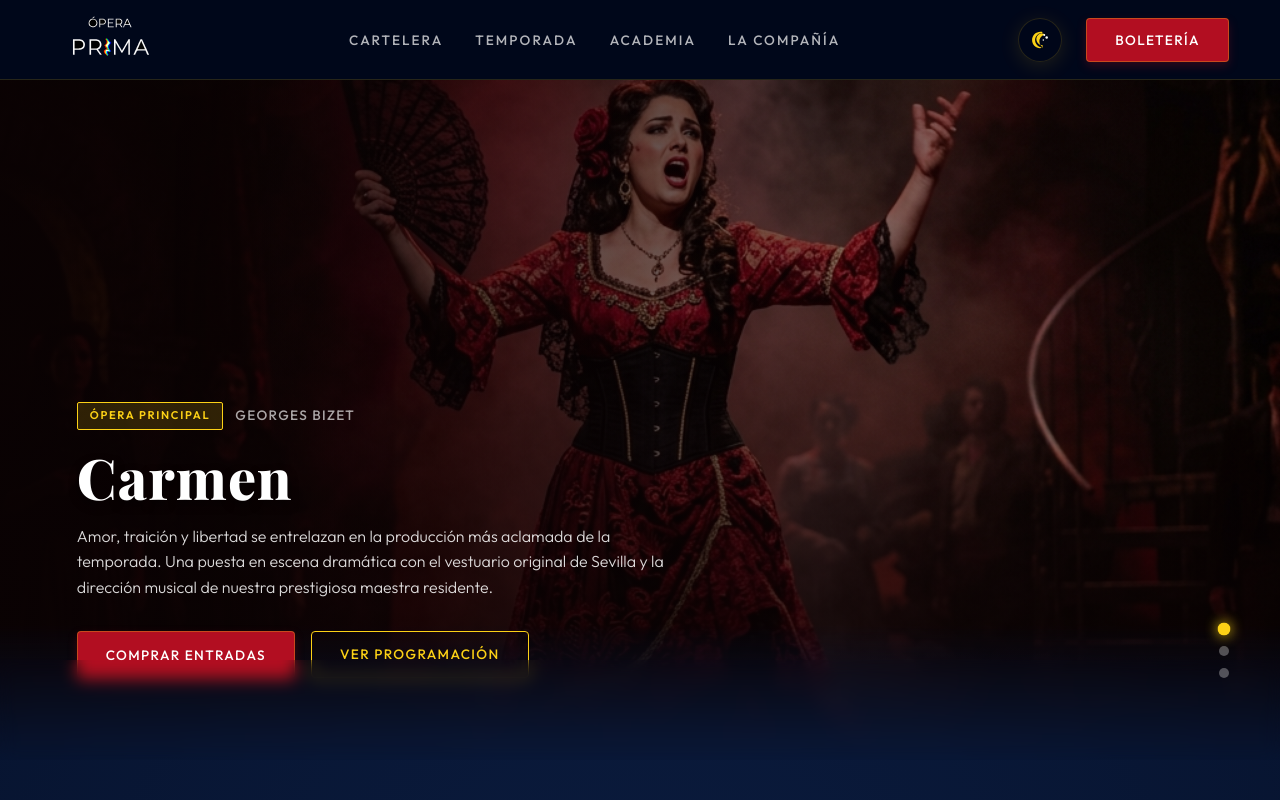
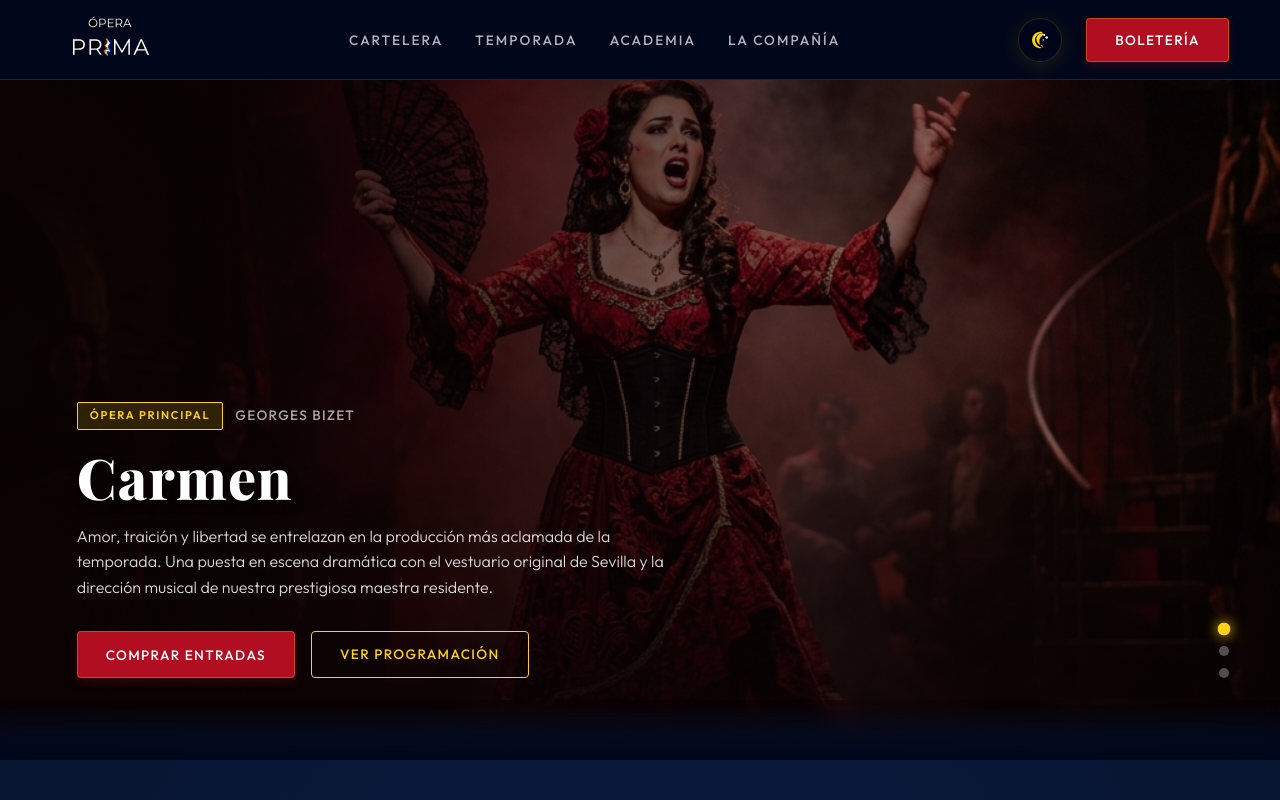
Before and after one commit to nicodelau/opera-prima, a Next.js app: page / in a window 1280 px wide. Shown: the top 800 px of the page. Built offline with nearby package versions, Linux system fonts and the light colour scheme.

Commit message:
Fix: Blur

```diff
--- a/src/app/globals.css
+++ b/src/app/globals.css
@@ -16,7 +16,7 @@
 
   /* Luxury Dark Mode Gradients - Deep Royal Blue Theater & Golden spotlight */
   --bg-dark-deep: #00071A; /* Deep Venezuela Blue */
-  --bg-dark-theater: radial-gradient(circle at 50% 25%, #0B1C3F 0%, #000514 75%);
+  --bg-dark-theater: radial-gradient(circle at 50% 120vh, #0B1C3F 0%, #000514 75%);
   --bg-spotlight: radial-gradient(circle at 50% 10%, rgba(252, 209, 22, 0.15) 0%, transparent 60%);
 
   /* Glassmorphism settings - Deep blue overlay with gold borders */
@@ -63,7 +63,7 @@
 
   /* Luxury Light Mode Gradients - Celestial Sky Blue to clean white and sun gold */
   --bg-dark-deep: #F4F9FF; /* Softest celestial sky blue background */
-  --bg-dark-theater: radial-gradient(circle at 50% 25%, #EBF4FC 0%, #E2EDF8 75%);
+  --bg-dark-theater: radial-gradient(circle at 50% 120vh, #EBF4FC 0%, #E2EDF8 75%);
   --bg-spotlight: radial-gradient(circle at 50% 10%, rgba(252, 191, 73, 0.25) 0%, transparent 60%);
 
   /* Glassmorphism settings - Light celestial glass */
@@ -114,24 +114,14 @@ body, header, section, footer, .glass-panel, .show-card, p, h1, h2, h3, h4, span
               box-shadow 0.5s cubic-bezier(0.25, 0.8, 0.25, 1);
 }
 
-/* Custom Scrollbar - Elegant Gold & Amaranth */
-::-webkit-scrollbar {
-  width: 8px;
-  height: 8px;
+/* Hide scrollbar completely for a seamless cinematic experience */
+html, body {
+  -ms-overflow-style: none;  /* IE and Edge */
+  scrollbar-width: none;  /* Firefox */
 }
 
-::-webkit-scrollbar-track {
-  background: var(--bg-dark-deep);
-}
-
-::-webkit-scrollbar-thumb {
-  background: var(--dark-amaranth);
-  border-radius: 4px;
-  border: 2px solid var(--bg-dark-deep);
-}
-
-::-webkit-scrollbar-thumb:hover {
-  background: var(--camel);
+::-webkit-scrollbar {
+  display: none; /* Chrome, Safari and Opera */
 }
 
 /* Standard typographic styles */
@@ -463,8 +453,8 @@ button {
   position: relative;
   transform: scale(1.05);
   transition: transform 10s ease-out;
-  -webkit-mask-image: linear-gradient(to bottom, rgba(0, 0, 0, 1) 0%, rgba(0, 0, 0, 1) 80%, rgba(0, 0, 0, 0) 100%);
-  mask-image: linear-gradient(to bottom, rgba(0, 0, 0, 1) 0%, rgba(0, 0, 0, 1) 80%, rgba(0, 0, 0, 0) 100%);
+  -webkit-mask-image: linear-gradient(to bottom, rgba(0, 0, 0, 1) 0%, rgba(0, 0, 0, 1) 93%, rgba(0, 0, 0, 0) 100%);
+  mask-image: linear-gradient(to bottom, rgba(0, 0, 0, 1) 0%, rgba(0, 0, 0, 1) 93%, rgba(0, 0, 0, 0) 100%);
 }
 
 .billboard-slide.active .billboard-image {
@@ -1263,12 +1253,15 @@ button {
   left: 0;
   right: 0;
   bottom: 0;
-  height: 100px;
+  height: 60px; /* Safe distance below buttons */
+  background: linear-gradient(to bottom, transparent 0%, var(--bg-dark-deep) 100%);
   backdrop-filter: blur(8px);
   -webkit-backdrop-filter: blur(8px);
   pointer-events: none;
   z-index: 5;
 }
+
+
 
 /* Floating premium Home / Back to Top Button */
 .back-to-top-btn {
```
